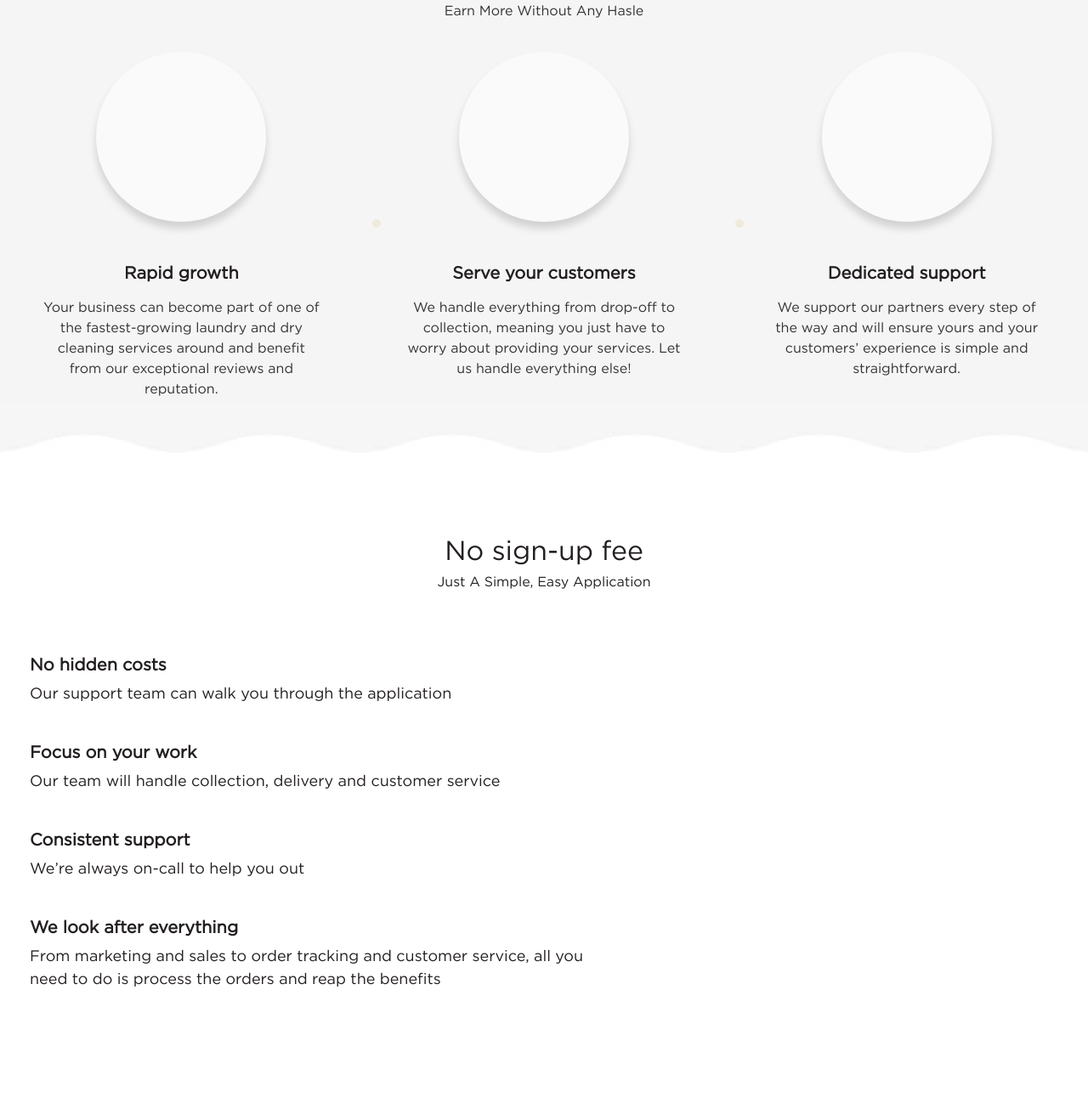
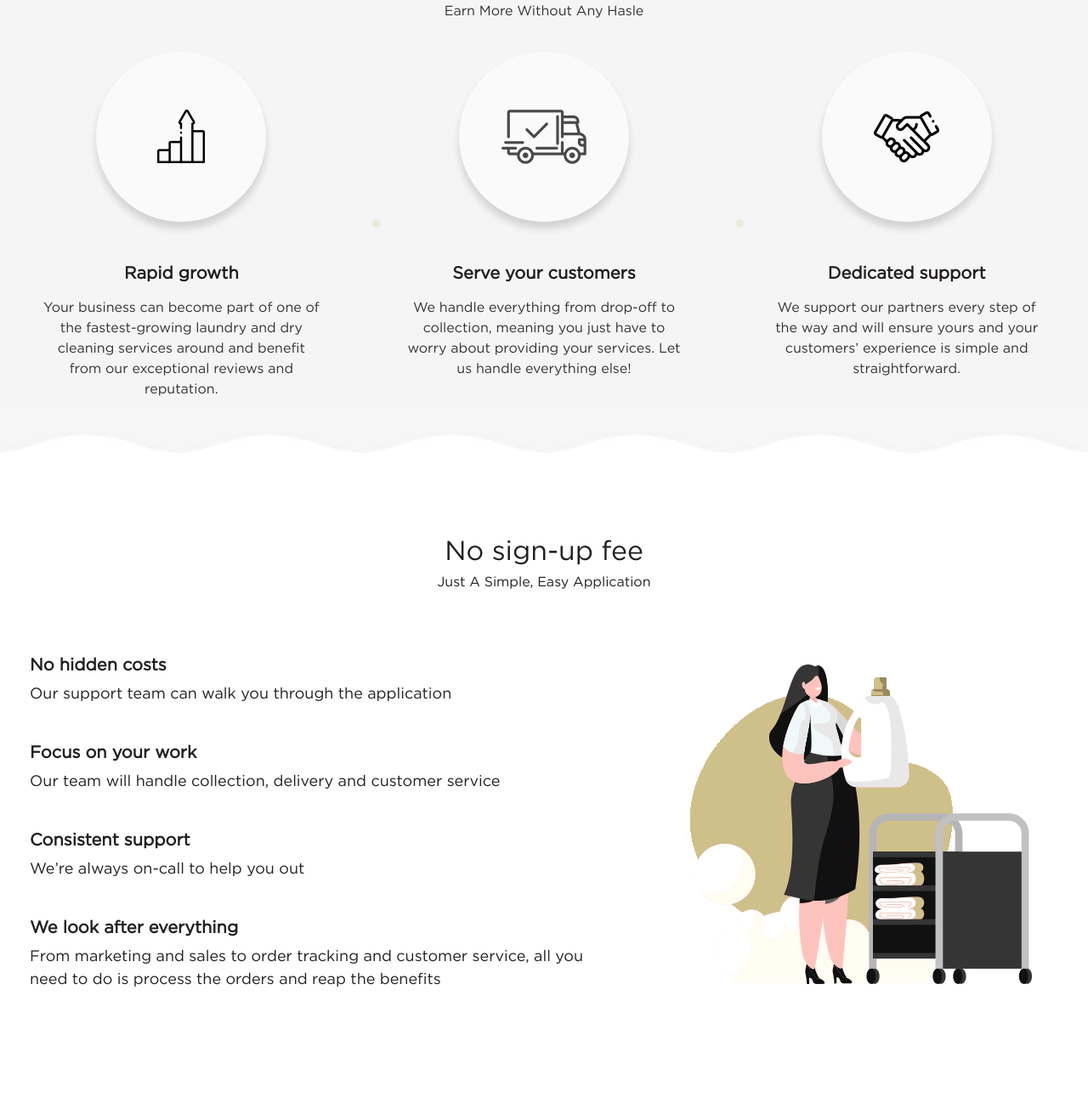
Before and after one commit to fhdlkhn/waeschmarie-new, a plain HTML site: page partner.html in a window 1280 px wide. Shown: the part 795-2093 px from the top of the page at 85% size. Drawn offline with Linux system fonts and the light colour scheme; the site is published under a folder, as on GitHub Pages, so addresses that start at the root find nothing; a script that the page names is missing; files whose address does not match are found by name.

Commit message:
Update partner.html

```diff
--- a/partner.html
+++ b/partner.html
@@ -85,7 +85,7 @@
                 <div class="col-6 col-md-4 text-center px-3 px-md-5 dotted">
                     <div
                         class="how-it-work-image rounded-circle mx-auto d-flex align-items-center justify-content-center mb-5">
-                        <img src="/assets/images/growth.png" class="img-fluid" alt="">
+                        <img src="assets/images/growth.png" class="img-fluid" alt="">
                     </div>
                     <h3 class="h5 font-weight-bold">Rapid growth</h3>
                     <p>Your business can become part of one of the fastest-growing laundry and dry cleaning services
@@ -94,7 +94,7 @@
                 <div class="col-6 col-md-4 text-center px-3 px-md-5 dotted">
                     <div
                         class="how-it-work-image rounded-circle mx-auto d-flex align-items-center justify-content-center mb-5">
-                        <img src="/assets/images/hw-2.png" class="img-fluid" alt="">
+                        <img src="assets/images/hw-2.png" class="img-fluid" alt="">
                     </div>
                     <h3 class="h5 font-weight-bold">Serve your customers</h3>
                     <p>We handle everything from drop-off to collection, meaning you just have to worry about providing
@@ -103,7 +103,7 @@
                 <div class="col-6 col-md-4 text-center px-3 px-md-5 dotted">
                     <div
                         class="how-it-work-image rounded-circle mx-auto d-flex align-items-center justify-content-center mb-5">
-                        <img src="/assets/images/hand-shake.png" class="img-fluid" alt="">
+                        <img src="assets/images/hand-shake.png" class="img-fluid" alt="">
                     </div>
                     <h3 class="h5 font-weight-bold">Dedicated support</h3>
                     <p>We support our partners every step of the way and will ensure yours and your customers’
@@ -145,7 +145,7 @@
                     </div>
                 </div>
                 <div class="col-6 col-lg-5 text-center">
-                    <img src="/assets/images/facility-support-team-new.png" class="img-fluid" alt="">
+                    <img src="assets/images/facility-support-team-new.png" class="img-fluid" alt="">
                 </div>
             </div>
         </div>
@@ -156,7 +156,7 @@
         <div class="container py-0 py-md-3">
             <div class="row align-items-center">
                 <div class="col-6 col-lg-6 text-center">
-                    <img src="/assets/images/laundry-washing-machine.png" class="img-fluid" alt="">
+                    <img src="assets/images/laundry-washing-machine.png" class="img-fluid" alt="">
                 </div>
                 <div class="col-lg-6">
                     <h2 class="font-weight-bold mb-2">Any questions?</h2>
```
